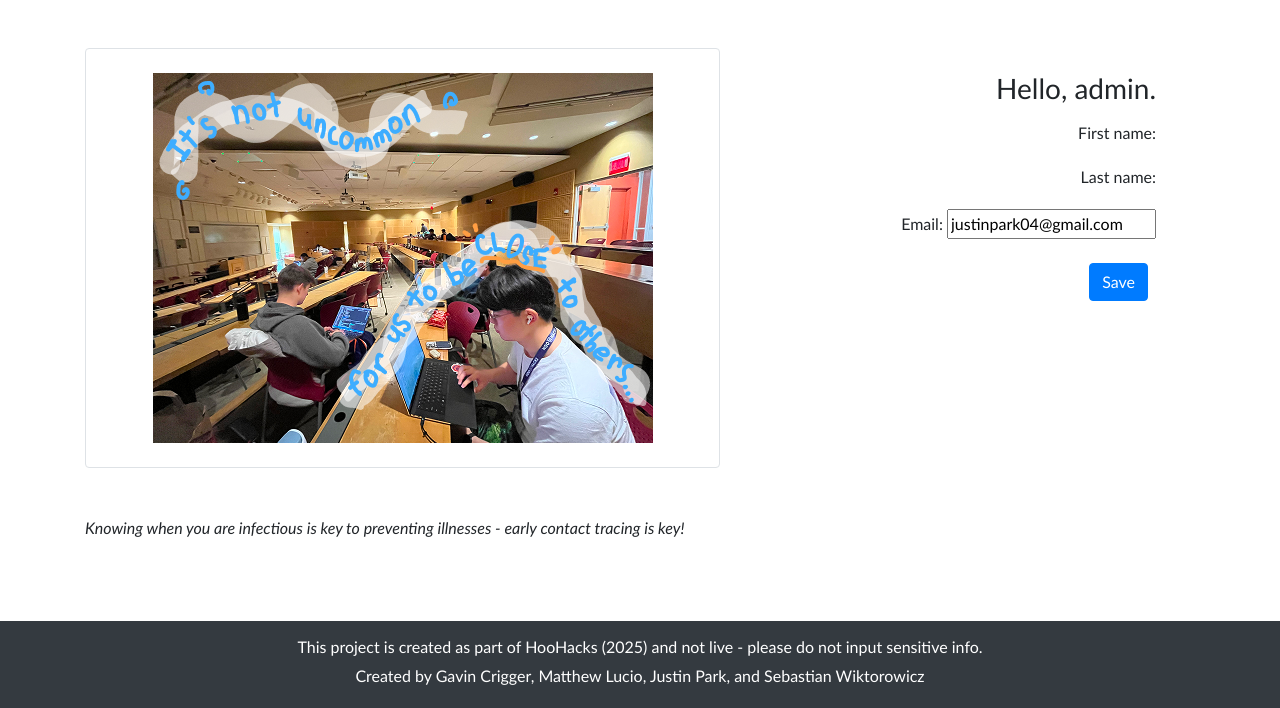
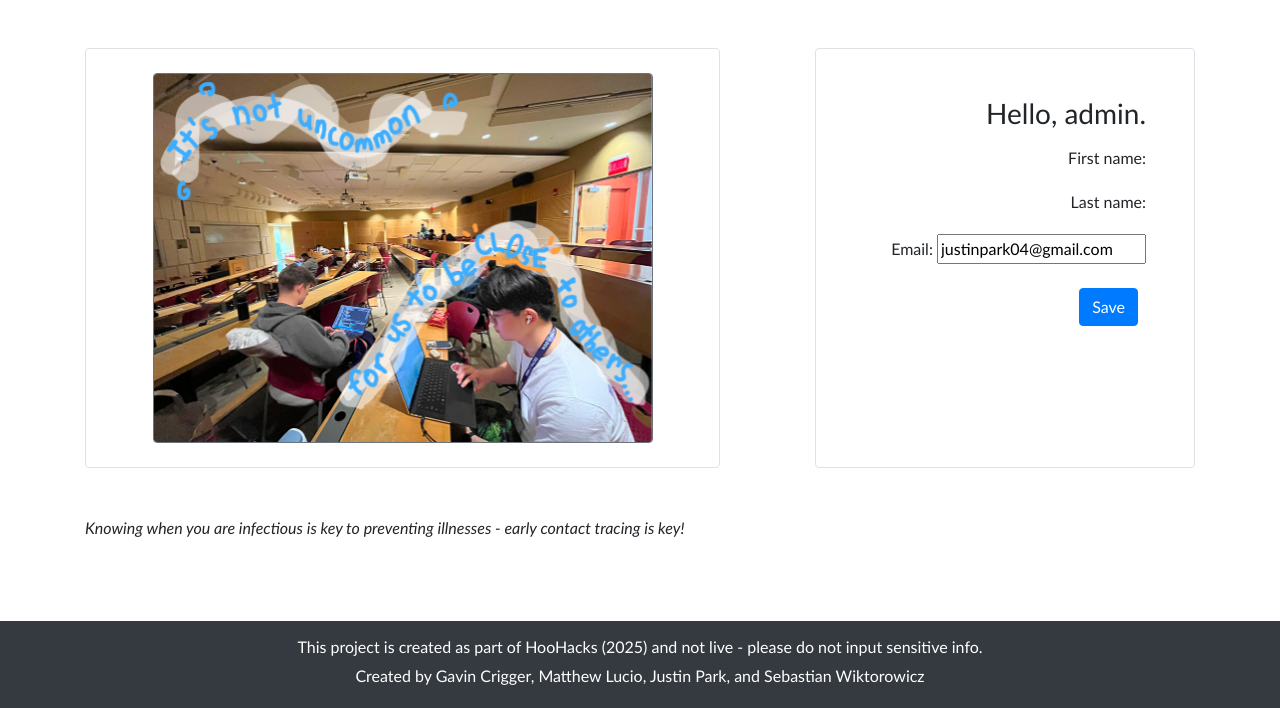
Before and after one commit to MatthewELucio/ContactTracingAppHooHacks, a Django app: page /profile/ in a window 1280 px wide. Shown: the part 92-800 px from the top of the page. Run offline with Django 4.2, Linux system fonts and the light colour scheme; a user stored in the database is signed in; some libraries are stand-ins or nearby versions.

Commit message:
changed profile aesthetics up

```diff
--- a/App/templates/profile.html
+++ b/App/templates/profile.html
@@ -5,8 +5,8 @@
 <div class="container mt-5">
     <div class="row">
         <div class="col-md-7">
-            <div class="p-4 content-box p-4 border rounded justify-content-center d-flex">
-                <div id="carouselExample" class="carousel slide" data-ride="carousel" data-interval="2500">
+            <div class="p-4 content-box p-4 border border-3 rounded justify-content-center d-flex">
+                <div id="carouselExample" class="carousel slide rounded border border-4 border-secondary" data-ride="carousel" data-interval="4000">
                     <div class="carousel-inner">
                         <div class="carousel-item active">
                             <img src="{% static 'slide3.png' %}" class="d-block w-100" alt="...">
@@ -21,7 +21,8 @@
                 </div>
             </div>
         </div>
-        <div class="row col-md-5 d-flex justify-content-end text-right">
+        <div class="col-md-1"></div>
+        <div class="content-box p-4 border rounded row col-md-4 d-flex justify-content-end text-right">
             <div class="p-4">
                 <h3>Hello, {{ user.username }}.</h3>
                 <form method="POST">
```
